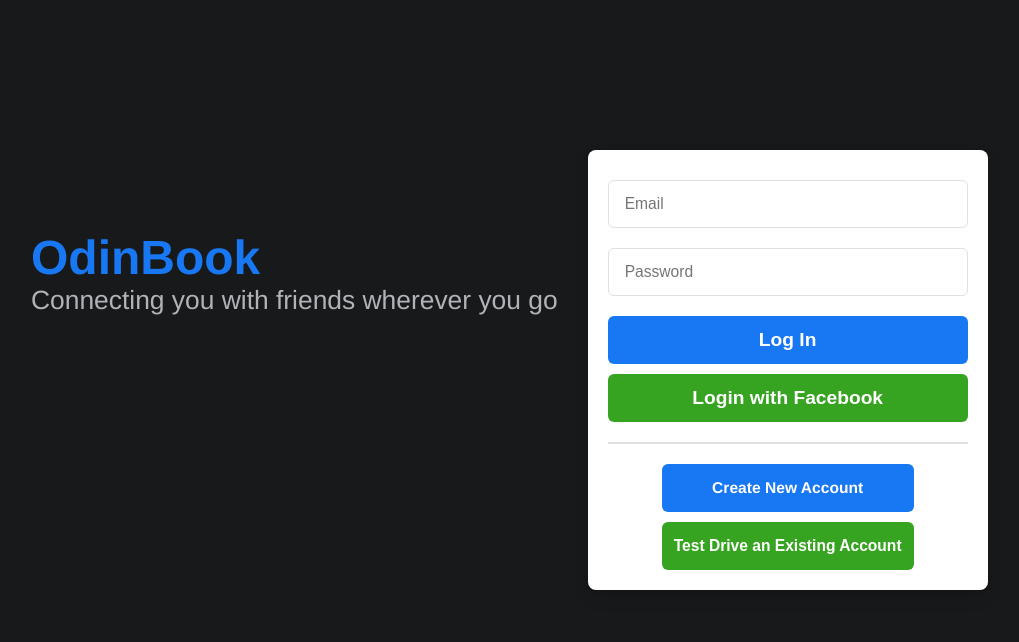
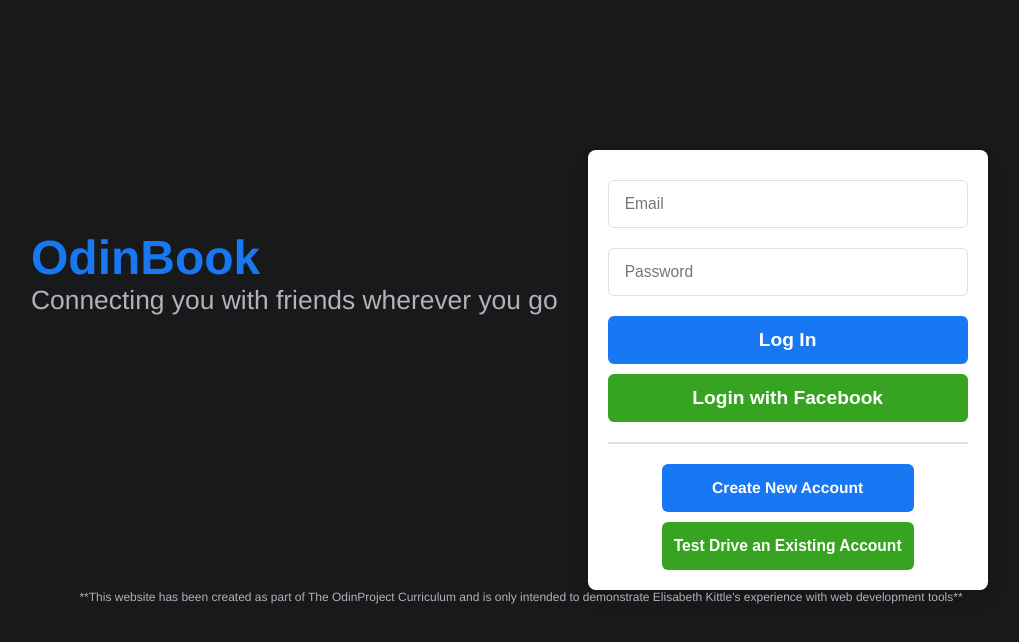
Before and after one commit to E-Kittle/fb-front, a React (Create React App) app: page / in a window 1280 px wide. Shown: the top 642 px of the page, without its empty margins (119-1138 px from the left). Built offline with nearby package versions, Linux system fonts and the light colour scheme.

Commit message:
Added footer with disclaimer

```diff
--- a/src/App.js
+++ b/src/App.js
@@ -5,6 +5,7 @@
 import Nav from './components/Nav';
 import { getFriendRequests } from './services/user.service';
 import { logout, authenticateUser } from './services/auth.service';
+import Footer from './components/Footer';
 // Export context for the user reducerhook
 export const UserContext = React.createContext();
 
@@ -98,6 +99,7 @@
         <div className='app'>
           {currentUser.first_name === '' ? null : <Nav />}
           <Routes />
+          <Footer />
         </div>
       </Router>
     </UserContext.Provider>
--- /dev/null
+++ b/src/components/Footer.js
@@ -0,0 +1,8 @@
+const Footer = () => {
+    return (
+        <footer>
+            <p>**This website has been created as part of The OdinProject Curriculum and is only intended to demonstrate Elisabeth Kittle's experience with web development tools**</p>
+        </footer>
+    )
+}
+export default Footer
--- a/src/components/mini-components/Comments.js
+++ b/src/components/mini-components/Comments.js
@@ -271,7 +271,7 @@
                         <div className='reply-wrapper'>
                             <form className='new-comment-form new-reply' id={comment.comment._id} onSubmit={handleSubmit}>
                                 <label htmlFor='new-reply' >New Comment</label>
-                                <input type='text' id='new-reply' name='new-reply' placeholder='write a reply...' required initialvalue={content} value={content} onChange={handleChange}/>
+                                <input type='text' id='new-reply' name='new-reply' autoFocus placeholder='write a reply...' required initialvalue={content} value={content} onChange={handleChange}/>
                             </form>
                         </div>}
                 </div>
--- a/src/components/mini-components/NewsPost.js
+++ b/src/components/mini-components/NewsPost.js
@@ -116,6 +116,8 @@
             </div>
             <hr />
             <div className='comment-container'>
+                {console.log('comments')}
+                {console.log(post.comments)}
                 {post.comments.length === 0 ? <p>No comments yet!</p> : <Comments comments={post.comments} key={`comments:${post._id}`} postId={post._id} updateComment={updateComment} updateFeed={props.updateFeed} />}
                 <form className='new-comment-form' id={post._id} onSubmit={handleNewComment}>
                     <label htmlFor='new-comment' >New Comment</label>
--- a/src/styles/style.css
+++ b/src/styles/style.css
@@ -111,3 +111,9 @@
     width: 100%;
     font-size: 1.6rem;
 }
+
+footer {
+    height: 40px;
+    display: flex;
+    justify-content: center;
+}
```
